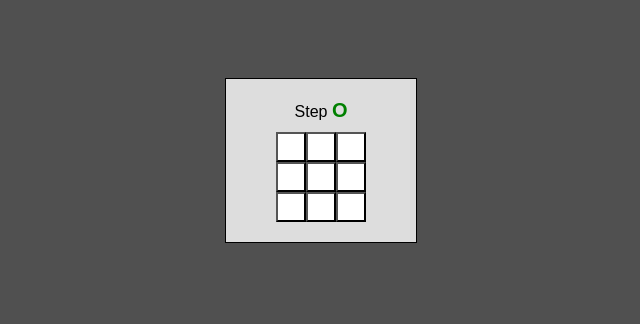
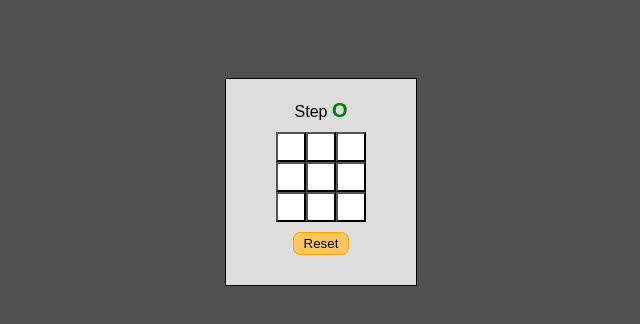
Before and after one commit to Almaz2607/React18-course, a React (Vite) app: page / in a window 1280 px wide. Shown: the top 324 px of the page, without its empty margins (319-959 px from the left). Built offline with nearby package versions, Linux system fonts and the light colour scheme.

Commit message:
feat: add reset the game in to beginning

```diff
--- a/src/App.css
+++ b/src/App.css
@@ -36,3 +36,11 @@
 .symbol--o {
   color: green;
 }
+
+.reset {
+  margin: 10px 0;
+  padding: 3px 10px;
+  background-color: rgb(254, 198, 95);
+  border: 1px solid orange;
+  border-radius: 7px;
+}
--- a/src/App.jsx
+++ b/src/App.jsx
@@ -3,6 +3,8 @@ import './App.css';
 
 const SYMBOL_X = 'X';
 const SYMBOL_O = 'O';
+const INITIAL_SYMBOL = SYMBOL_O;
+const INITIAL_STATE = [null, null, null, null, null, null, null, null, null];
 
 const computeWinner = (cells) => {
   const lines = [
@@ -26,18 +28,8 @@ const computeWinner = (cells) => {
 };
 
 function App() {
-  const [cells, setCells] = useState([
-    null,
-    null,
-    null,
-    null,
-    null,
-    null,
-    null,
-    null,
-    null,
-  ]);
-  const [currentStep, setCurrentStep] = useState(SYMBOL_O);
+  const [cells, setCells] = useState(INITIAL_STATE);
+  const [currentStep, setCurrentStep] = useState(INITIAL_SYMBOL);
   const [winnerSequence, setWinnerSequence] = useState();
 
   const getSymbolClassName = (symbol) => {
@@ -66,6 +58,11 @@ function App() {
     setWinnerSequence(winner);
   };
 
+  const handleResetClick = () => {
+    setCells(INITIAL_STATE);
+    setCurrentStep(INITIAL_SYMBOL);
+  };
+
   return (
     <div className="game">
       <div className="game-info">
@@ -87,6 +84,11 @@ function App() {
           );
         })}
       </div>
+      <div className="game-control">
+        <button type="button" className="reset" onClick={handleResetClick}>
+          Reset
+        </button>
+      </div>
     </div>
   );
 }
```
